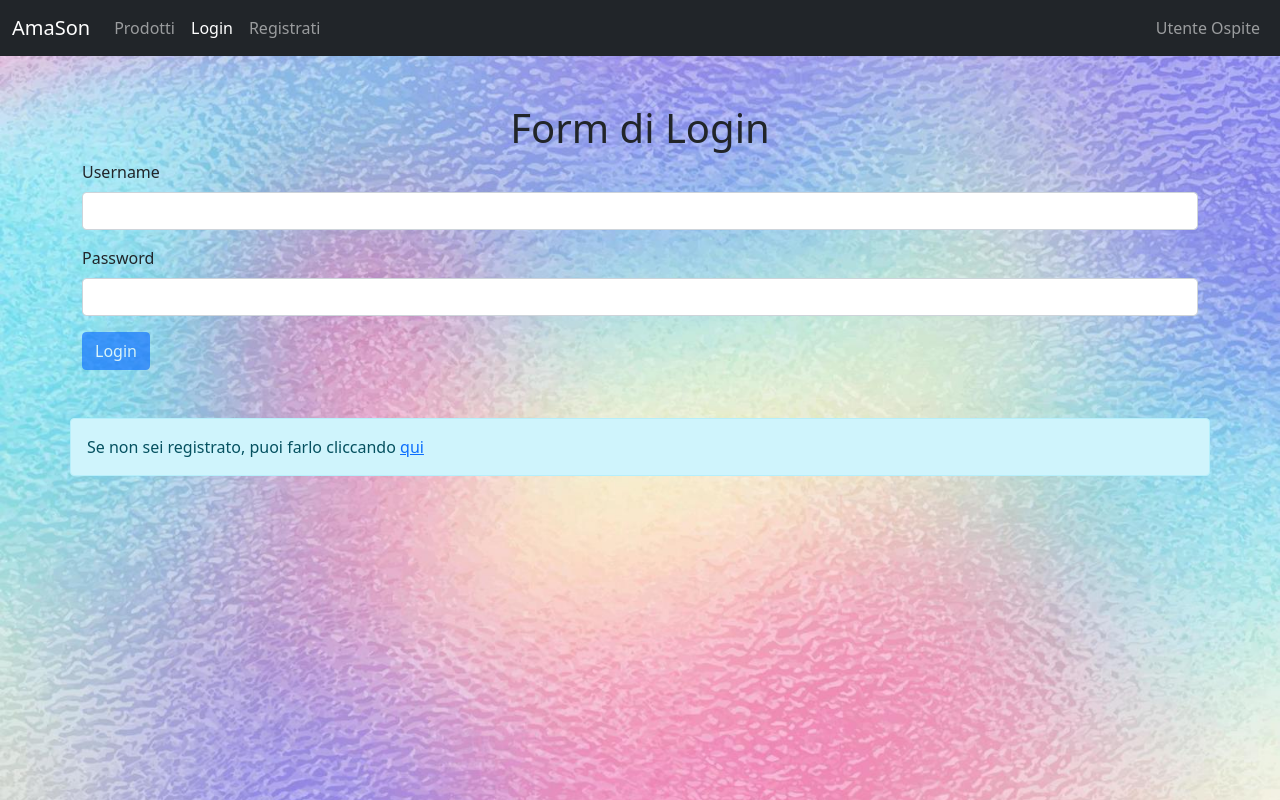
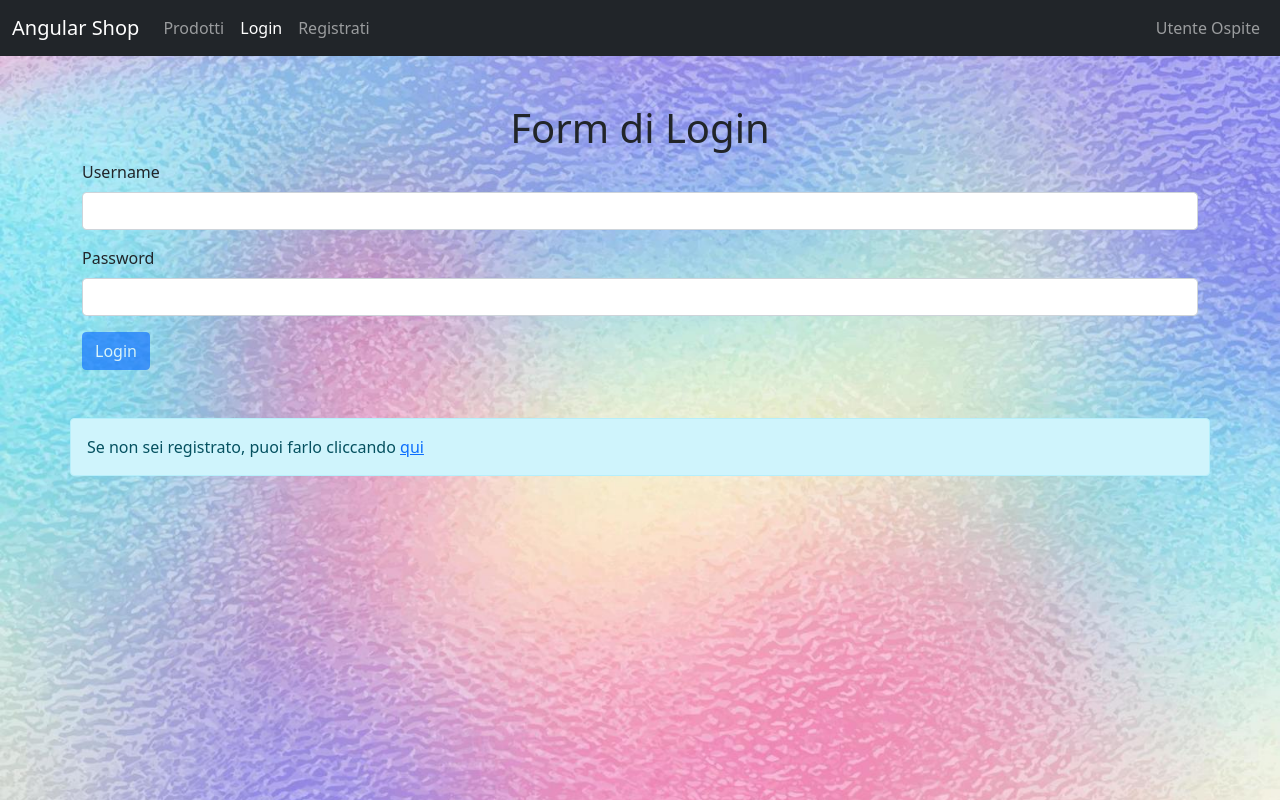
Before and after one commit to Gaeta313/FE0222A-progetto-settimana-11, an Angular app: page /login in a window 1280 px wide. Built offline with nearby package versions, Linux system fonts and the light colour scheme; no server answers.

Commit message:
aggiornato

```diff
--- a/dbUser.json
+++ b/dbUser.json
@@ -3,7 +3,7 @@
     {
       "username": "Marco",
       "password": "1111",
-      "login": true,
+      "login": false,
       "indirizzo": "via verdi",
       "urlImmagine": "../../assets/img/fotoProfilo.jpg",
       "carrello": [],
--- a/src/app/navbar/navbar.component.html
+++ b/src/app/navbar/navbar.component.html
@@ -1,7 +1,7 @@
 
 <nav class="navbar navbar-expand-md navbar-dark bg-dark">
   <div class="container-fluid d-flex justify-content-between">
-    <a class="navbar-brand" href="#">AmaSon</a>
+    <a class="navbar-brand" href="#">Angular Shop</a>
     <button class="navbar-toggler" type="button" data-bs-toggle="collapse" data-bs-target="#navbarNav" aria-controls="navbarNav" aria-expanded="false" aria-label="Toggle navigation">
       <span class="navbar-toggler-icon"></span>
     </button>
```
